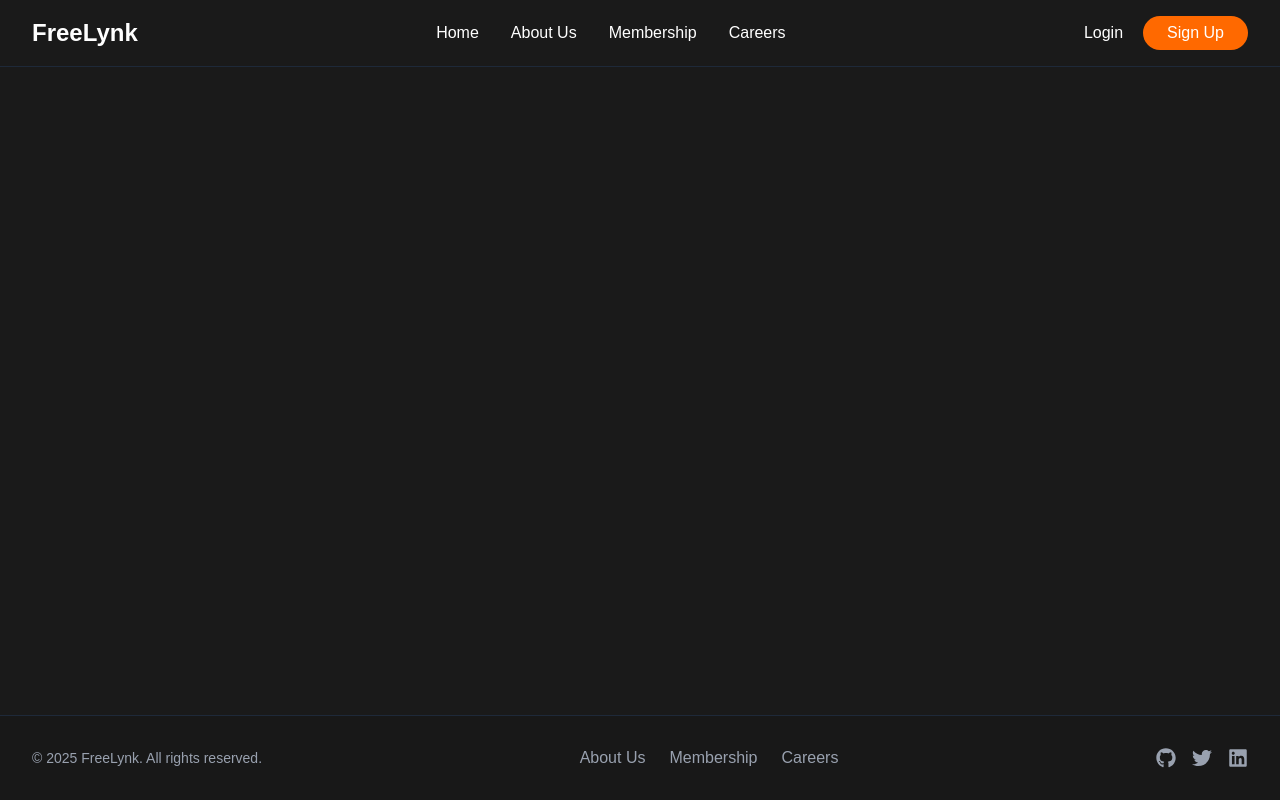
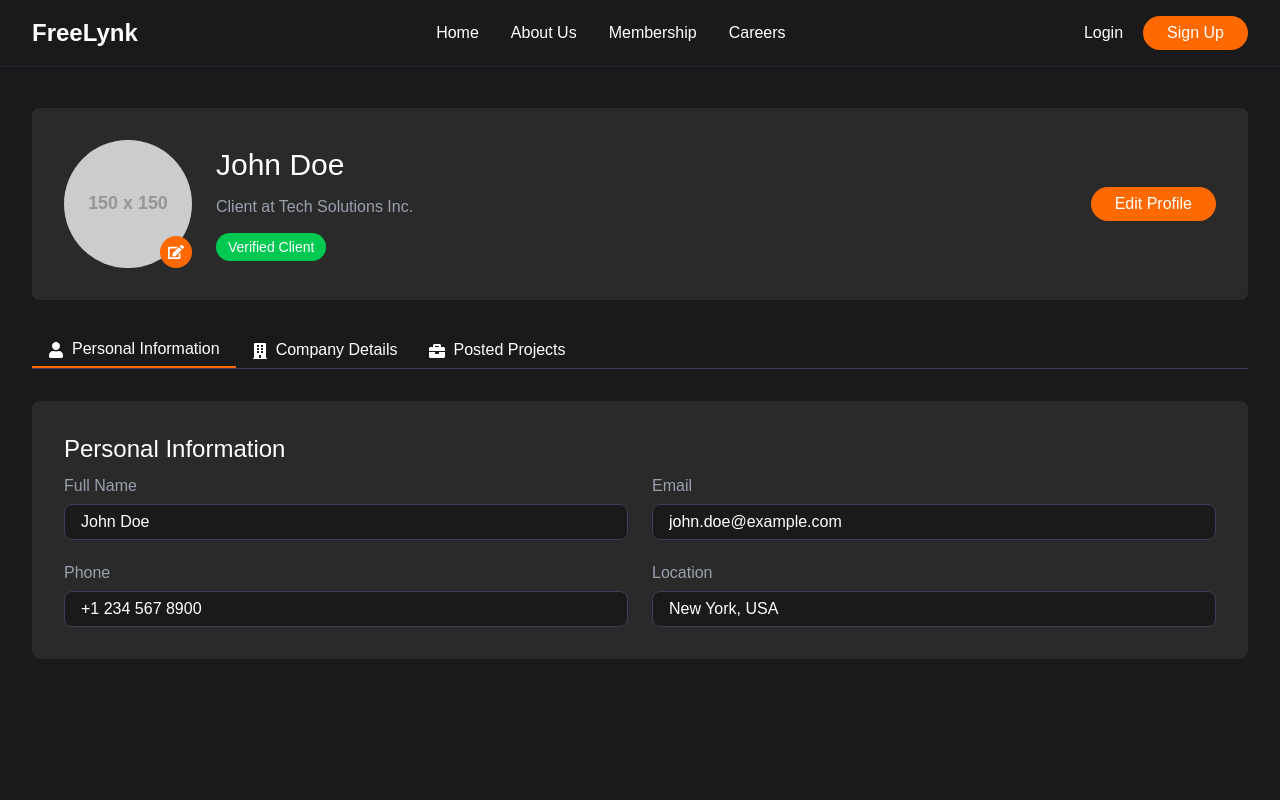
Before and after one commit to ris-jeewa/FreeLynk-frontend, a React (Vite) app: page /client-profile in a window 1280 px wide. Shown: the top 800 px of the page. Built offline with nearby package versions, Linux system fonts and the light colour scheme.

Commit message:
created the clients profile page

```diff
--- a/src/App.jsx
+++ b/src/App.jsx
@@ -6,6 +6,7 @@ import { FreelanceProfile } from "./freelancer/Profile";
 import AboutUs from "./pages/AboutUs";
 import Layout from "./components/Layout";
 import SignUp from "./pages/SignUp";
+import ClientProfile from "./client/profile";
 
 const App = () => {
   return (
@@ -15,6 +16,7 @@ const App = () => {
         <Route path="/login" element={<Login />} />
         <Route path="/signup" element={<SignUp />} />
         <Route path="/freelance-profile/:id" element={<FreelanceProfile />} />
+        <Route path="/client-profile" element={<ClientProfile />} />
         <Route path="/about" element={<AboutUs />} />
       </Routes>
     </Layout>
--- /dev/null
+++ b/src/client/Profile.jsx
@@ -0,0 +1,182 @@
+import React, { useState } from 'react';
+import { FaBuilding, FaUser, FaBriefcase, FaEdit } from 'react-icons/fa';
+
+const ClientProfile = () => {
+  const [activeTab, setActiveTab] = useState('personal');
+
+  return (
+    <div className="min-h-screen bg-[#1A1A1A] py-12">
+      <div className="max-w-7xl mx-auto px-4 sm:px-6 lg:px-8">
+        {/* Profile Header */}
+        <div className="bg-[#2A2A2A] rounded-lg p-8 mb-8">
+          <div className="flex items-center justify-between">
+            <div className="flex items-center space-x-6">
+              <div className="relative">
+                <img
+                  src="https://via.placeholder.com/150"
+                  alt="Profile"
+                  className="w-32 h-32 rounded-full border-4 border-orange-500"
+                />
+                <button className="absolute bottom-0 right-0 bg-orange-500 p-2 rounded-full hover:bg-orange-600 transition-colors">
+                  <FaEdit className="text-white" />
+                </button>
+              </div>
+              <div>
+                <h1 className="text-3xl font-bold text-white">John Doe</h1>
+                <p className="text-gray-400">Client at Tech Solutions Inc.</p>
+                <div className="flex items-center mt-2">
+                  <span className="bg-green-500 text-white px-3 py-1 rounded-full text-sm">
+                    Verified Client
+                  </span>
+                </div>
+              </div>
+            </div>
+            <button className="bg-orange-500 text-white px-6 py-2 rounded-full hover:bg-orange-600 transition-colors">
+              Edit Profile
+            </button>
+          </div>
+        </div>
+
+        {/* Tabs */}
+        <div className="flex space-x-4 mb-8 border-b border-gray-700">
+          <button
+            onClick={() => setActiveTab('personal')}
+            className={`px-4 py-2 font-medium ${
+              activeTab === 'personal'
+                ? 'text-orange-500 border-b-2 border-orange-500'
+                : 'text-gray-400 hover:text-white'
+            }`}
+          >
+            <FaUser className="inline-block mr-2" />
+            Personal Information
+          </button>
+          <button
+            onClick={() => setActiveTab('company')}
+            className={`px-4 py-2 font-medium ${
+              activeTab === 'company'
+                ? 'text-orange-500 border-b-2 border-orange-500'
+                : 'text-gray-400 hover:text-white'
+            }`}
+          >
+            <FaBuilding className="inline-block mr-2" />
+            Company Details
+          </button>
+          <button
+            onClick={() => setActiveTab('projects')}
+            className={`px-4 py-2 font-medium ${
+              activeTab === 'projects'
+                ? 'text-orange-500 border-b-2 border-orange-500'
+                : 'text-gray-400 hover:text-white'
+            }`}
+          >
+            <FaBriefcase className="inline-block mr-2" />
+            Posted Projects
+          </button>
+        </div>
+
+        {/* Tab Content */}
+        <div className="bg-[#2A2A2A] rounded-lg p-8">
+          {activeTab === 'personal' && (
+            <div className="space-y-6">
+              <h2 className="text-2xl font-bold text-white mb-6">Personal Information</h2>
+              <div className="grid grid-cols-1 md:grid-cols-2 gap-6">
+                <div>
+                  <label className="block text-gray-400 mb-2">Full Name</label>
+                  <input
+                    type="text"
+                    value="John Doe"
+                    className="w-full bg-[#1A1A1A] border border-gray-700 rounded-lg px-4 py-2 text-white focus:outline-none focus:border-orange-500"
+                  />
+                </div>
+                <div>
+                  <label className="block text-gray-400 mb-2">Email</label>
+                  <input
+                    type="email"
+                    value="john.doe@example.com"
+                    className="w-full bg-[#1A1A1A] border border-gray-700 rounded-lg px-4 py-2 text-white focus:outline-none focus:border-orange-500"
+                  />
+                </div>
+                <div>
+                  <label className="block text-gray-400 mb-2">Phone</label>
+                  <input
+                    type="tel"
+                    value="+1 234 567 8900"
+                    className="w-full bg-[#1A1A1A] border border-gray-700 rounded-lg px-4 py-2 text-white focus:outline-none focus:border-orange-500"
+                  />
+                </div>
+                <div>
+                  <label className="block text-gray-400 mb-2">Location</label>
+                  <input
+                    type="text"
+                    value="New York, USA"
+                    className="w-full bg-[#1A1A1A] border border-gray-700 rounded-lg px-4 py-2 text-white focus:outline-none focus:border-orange-500"
+                  />
+                </div>
+              </div>
+            </div>
+          )}
+
+          {activeTab === 'company' && (
+            <div className="space-y-6">
+              <h2 className="text-2xl font-bold text-white mb-6">Company Details</h2>
+              <div className="grid grid-cols-1 md:grid-cols-2 gap-6">
+                <div>
+                  <label className="block text-gray-400 mb-2">Company Name</label>
+                  <input
+                    type="text"
+                    value="Tech Solutions Inc."
+                    className="w-full bg-[#1A1A1A] border border-gray-700 rounded-lg px-4 py-2 text-white focus:outline-none focus:border-orange-500"
+                  />
+                </div>
+                <div>
+                  <label className="block text-gray-400 mb-2">Industry</label>
+                  <input
+                    type="text"
+                    value="Technology"
+                    className="w-full bg-[#1A1A1A] border border-gray-700 rounded-lg px-4 py-2 text-white focus:outline-none focus:border-orange-500"
+                  />
+                </div>
+                <div>
+                  <label className="block text-gray-400 mb-2">Company Size</label>
+                  <input
+                    type="text"
+                    value="50-200 employees"
+                    className="w-full bg-[#1A1A1A] border border-gray-700 rounded-lg px-4 py-2 text-white focus:outline-none focus:border-orange-500"
+                  />
+                </div>
+                <div>
+                  <label className="block text-gray-400 mb-2">Website</label>
+                  <input
+                    type="url"
+                    value="https://techsolutions.com"
+                    className="w-full bg-[#1A1A1A] border border-gray-700 rounded-lg px-4 py-2 text-white focus:outline-none focus:border-orange-500"
+                  />
+                </div>
+              </div>
+            </div>
+          )}
+
+          {activeTab === 'projects' && (
+            <div className="space-y-6">
+              <h2 className="text-2xl font-bold text-white mb-6">Posted Projects</h2>
+              <div className="grid grid-cols-1 md:grid-cols-2 lg:grid-cols-3 gap-6">
+                {/* Project Card */}
+                <div className="bg-[#1A1A1A] rounded-lg p-6">
+                  <h3 className="text-xl font-semibold text-white mb-2">E-commerce Website Development</h3>
+                  <p className="text-gray-400 mb-4">Looking for a full-stack developer to build an e-commerce platform...</p>
+                  <div className="flex justify-between items-center">
+                    <span className="text-orange-500">$5,000 - $10,000</span>
+                    <span className="text-gray-400">Posted 2 days ago</span>
+                  </div>
+                </div>
+                {/* Add more project cards here */}
+              </div>
+            </div>
+          )}
+        </div>
+      </div>
+    </div>
+  );
+};
+
+export default ClientProfile;
```
